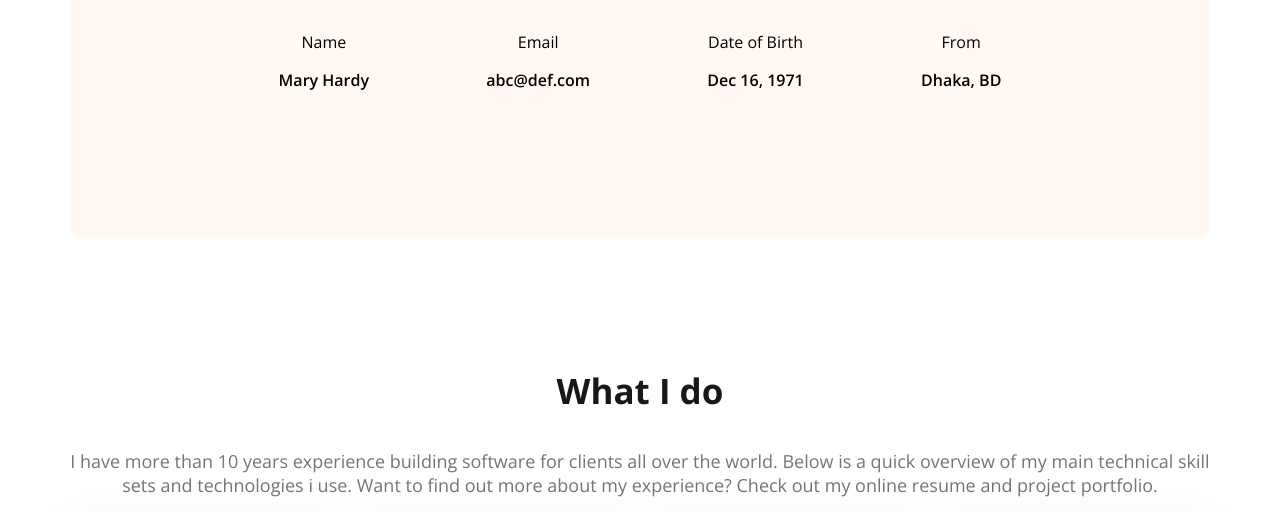
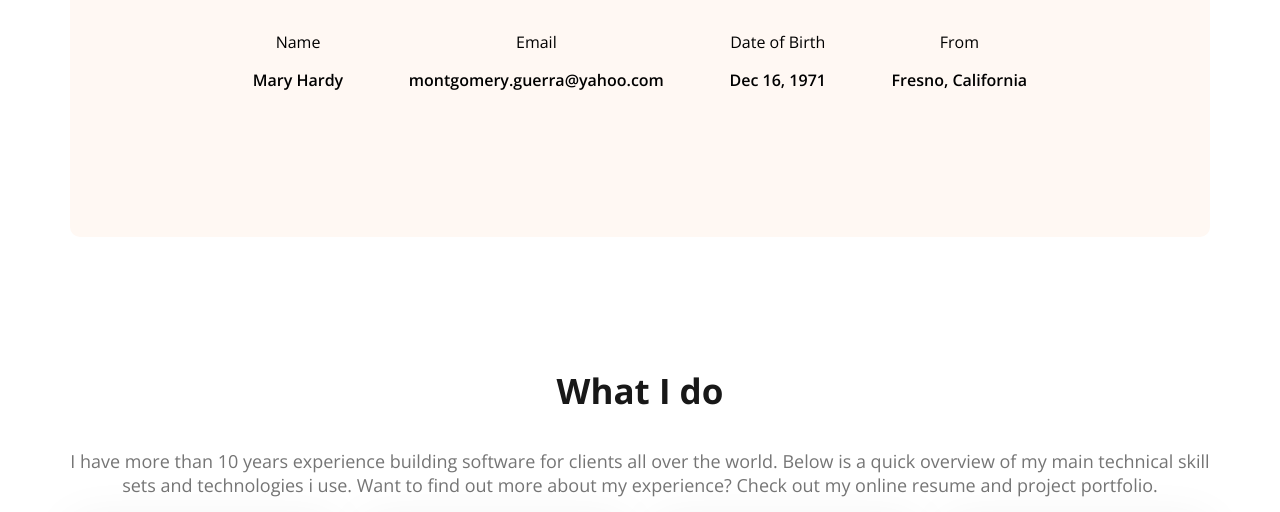
Before and after one commit to ShahriarAlamAyan/Mary-website, a plain HTML site: page index.html in a window 1280 px wide. Shown: the part 1420-1932 px from the top of the page. Drawn offline with nearby package versions, Linux system fonts and the light colour scheme.

Commit message:
Info Update

```diff
--- a/index.html
+++ b/index.html
@@ -4,7 +4,7 @@
 <head>
     <meta charset="UTF-8">
     <meta name="viewport" content="width=device-width, initial-scale=1.0">
-    <title>Web Developer Portfolio</title>
+    <title>Mary Hardy</title>
     <link rel="preconnect" href="https://fonts.googleapis.com">
     <link rel="preconnect" href="https://fonts.gstatic.com" crossorigin>
     <link href="https://fonts.googleapis.com/css2?family=Open+Sans:ital,wght@0,300..800;1,300..800&display=swap"
@@ -60,7 +60,7 @@
                 </div>
                 <div class="about-item">
                     <p class="item-title">Email</p>
-                    <p class="item-description">abc@def.com</p>
+                    <p class="item-description">montgomery.guerra@yahoo.com</p>
                 </div>
                 <div class="about-item">
                     <p class="item-title">Date of Birth</p>
@@ -68,7 +68,7 @@
                 </div>
                 <div class="about-item">
                     <p class="item-title">From</p>
-                    <p class="item-description">Dhaka, BD</p>
+                    <p class="item-description">Fresno, California</p>
                 </div>
             </div>
         </section>
```
